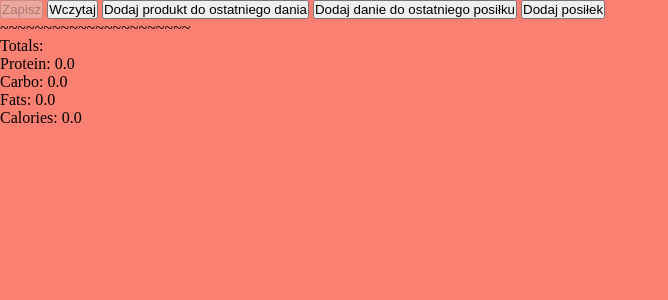
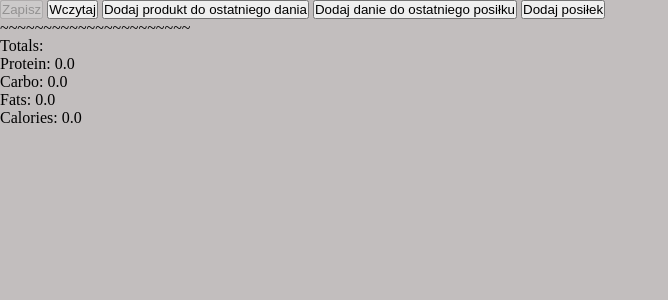
Before and after one commit to TheLocagus/DietDiary, a SvelteKit app: page / in a window 1280 px wide. Shown: the top 300 px of the page, without its empty margins (0-668 px from the left). Built offline with nearby package versions, Linux system fonts and the light colour scheme.

Commit message:
feat: colors update

```diff
--- a/static/global.css
+++ b/static/global.css
@@ -5,11 +5,11 @@
 }
 
 html {
-	--cbg1: #fa8072;
-	--cbg2: #ff6f61;
-	--cbg3: #e74c3c;
+	--cbg1: #c2bebe;
+	--cbg2: #476651;
+	--cbg3: #8bb97fc9;
 	--fc: white;
-	--supp-bgc-light: #add8e6;
-	--supp-bgc-dark: #87ceeb;
-	--supp-fc: navy;
+	--supp-bgc-light: #2dc24d;
+	--supp-bgc-dark: #409172;
+	--supp-fc: white;
 }
```
